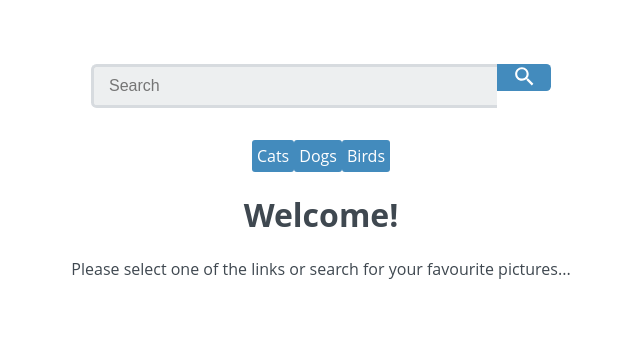
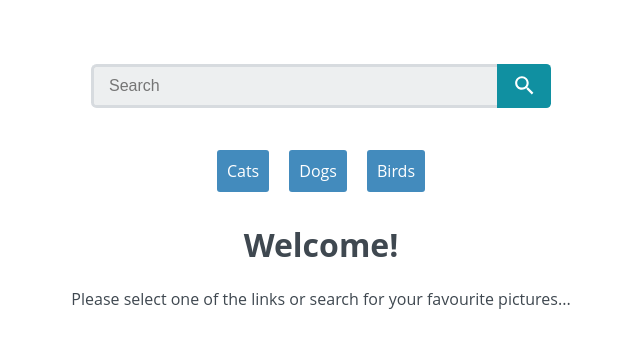
Before and after one commit to Jaydos/react-gallery-app, a React (Create React App) app: page / in a window 1280 px wide. Shown: the top 348 px of the page, without its empty margins (319-959 px from the left). Built offline with nearby package versions, Linux system fonts and the light colour scheme; no server answers.

Commit message:
Shifted conditional rendering to Gallery component so 'Switch' worked correctly. Refactor to come.

```diff
--- a/src/App.js
+++ b/src/App.js
@@ -2,7 +2,7 @@ import React, { Component } from 'react';
 import {
   BrowserRouter,
   Route,
-  //Switch
+  Switch
 } from 'react-router-dom';
 import './App.css';
 
@@ -13,7 +13,7 @@ import "./css/index.css"
 import Header from './components/Header';
 import Welcome from './components/Welcome';
 import Gallery from './components/Gallery';
-/* import Error from './components/Error'; */
+import Error from './components/Error';
 
 
 // Api Key
@@ -36,15 +36,18 @@ class App extends Component {
       pictures : {
         cats: {
           pictures: [],
-          searchTag: 'cats'
+          searchTag: 'cats',
+          isLoading: true
         },
         dogs: {
           pictures: [],
-          searchTag: 'dogs'
+          searchTag: 'dogs',
+          isLoading: true
         },
         birds: {
           pictures: [],
-          searchTag: 'birds'
+          searchTag: 'birds',
+          isLoading: true
         },
       }
     }
@@ -89,8 +92,13 @@ class App extends Component {
     )
     .then(jsonData => {
       this.staticPics.pictures.cats.pictures = jsonData[0].photos.photo
+      this.staticPics.pictures.cats.isLoading = false
+
       this.staticPics.pictures.dogs.pictures = jsonData[1].photos.photo
+      this.staticPics.pictures.dogs.isLoading = false
+
       this.staticPics.pictures.birds.pictures = jsonData[2].photos.photo
+      this.staticPics.pictures.birds.isLoading = false
 
       this.setState({
         staticLoading: false
@@ -105,25 +113,22 @@ class App extends Component {
   render() {
     return (
       <BrowserRouter>
+        <div className="container">
 
-        <div className="container">
           <Header searchFunc={this.fetchData}></Header>
+          <Switch>
           <Route exact path="/" component={Welcome}></Route>
-
-          {this.state.staticLoading
-          ?
-          null
-          :
-          <div>
+          <Route exact path="/cats" component={() => <Gallery data={this.staticPics.pictures.cats}></Gallery>}></Route>
+          <Route exact path="/dogs" component={() => <Gallery data={this.staticPics.pictures.dogs}></Gallery>}></Route>
+          <Route exact path="/birds" component={() => <Gallery data={this.staticPics.pictures.birds}></Gallery>}></Route>
+          <Route path="/search=:query" component={() => <Gallery data={this.state}></Gallery>}></Route>
+          <Route component={Error}/>
+          </Switch>
 
 
-            <Route exact path="/cats" component={() => <Gallery data={this.staticPics.pictures.cats}></Gallery>}></Route>
-            <Route exact path="/dogs" component={() => <Gallery data={this.staticPics.pictures.dogs}></Gallery>}></Route>
-            <Route exact path="/birds" component={() => <Gallery data={this.staticPics.pictures.birds}></Gallery>}></Route>
-            </div>
-          }
 
-          <Route path="/search=:query" component={() => <Gallery data={this.state}></Gallery>}></Route>
+
+
 
 
 
--- a/src/components/Error.js
+++ b/src/components/Error.js
@@ -3,8 +3,8 @@ import React from 'react';
 const Error = () => {
     return (
         <div>
-            <h1>Content not found!</h1>
-            <p>Please click a link or search for other pictures.</p>
+            <h1>Error! '<span className="errorLink">{`${window.location}`}</span>' is not recognised!`}</h1>
+            <p>Please select a link or search for pictures.</p>
         </div>
     )
 }
--- a/src/components/Form.js
+++ b/src/components/Form.js
@@ -18,6 +18,9 @@ class Form extends React.Component {
     }
 
     performSearch (query) {
+        this.setState({
+            inputValue: ''
+        })
         this.props.searchFunc(query)
     }
 
--- a/src/components/Gallery.js
+++ b/src/components/Gallery.js
@@ -2,7 +2,7 @@ import React from 'react';
 import GalleryItem from './GalleryItem';
 
 const Gallery = (props) => {
-    const shouldDisplayLoading = (props.data.isLoading !== undefined && props.data.isLoading);
+    const dataLoading = (props.data.isLoading !== undefined && props.data.isLoading);
     let data = props.data.pictures;
 
     let title = `${props.data.searchTag.charAt(0).toUpperCase() + props.data.searchTag.slice(1)}`;
@@ -23,7 +23,7 @@ const Gallery = (props) => {
     return(
 
         <div className="photo-container">
-        {shouldDisplayLoading
+        {dataLoading
         ?
         <p>Loading...</p>
         :
--- a/src/css/index.css
+++ b/src/css/index.css
@@ -27,7 +27,8 @@ a {
 
 .search-form button {
   outline: none;
-  background-color: #438bbd;
+  background-color: rgb(16, 144, 161);
+  height: 100%;
   border: none;
   padding: 0px 15px;
   border-radius: 0 0.35em 0.35em 0;
@@ -54,7 +55,8 @@ input {
   display: block;
   background: #438bbd;
   border-radius: 3px;
-  padding: 5px;
+  padding: 10px;
+  margin: 10px;
   color: #fff;
 }
 
@@ -93,6 +95,10 @@ input {
   width: 100%;
 }
 
+.errorLink {
+  color: red;
+}
+
 @media only screen and (max-width: 767px)  {
   body {
     padding-top: 2em;
```
